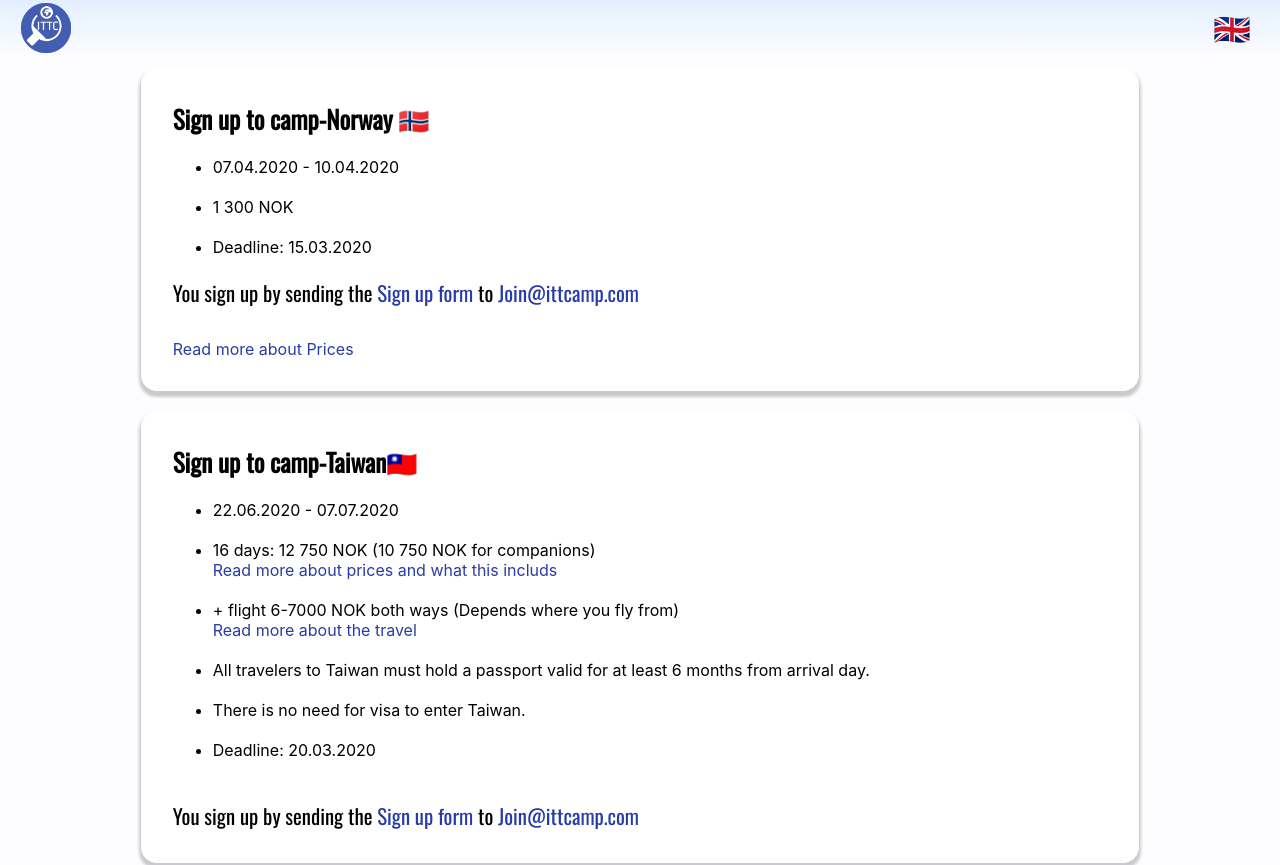
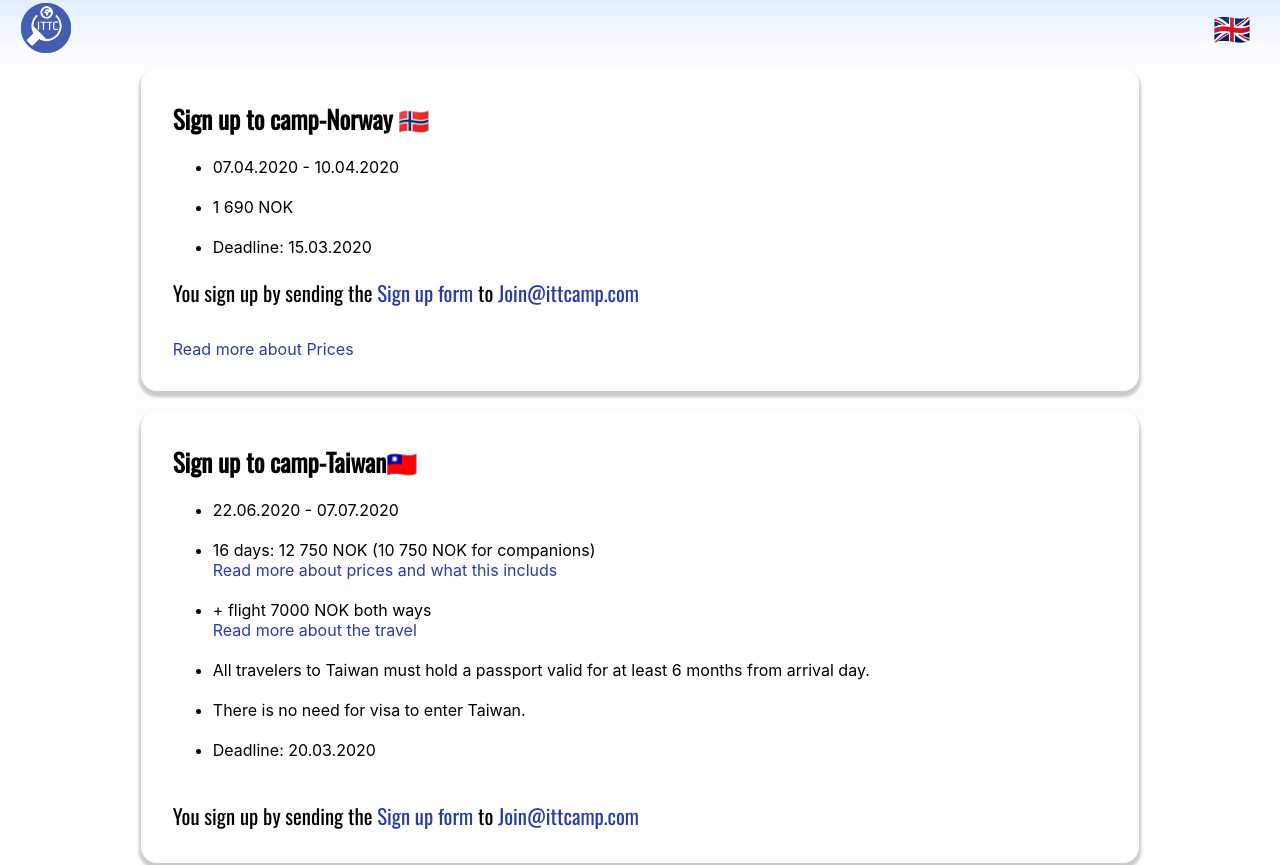
Before and after one commit to mikkelgud/InternationalTableTennisCamp, a React (Create React App) app: page /signup in a window 1280 px wide. Shown: the top 865 px of the page. Built offline with nearby package versions, Linux system fonts and the light colour scheme.

Commit message:
Changed price

```diff
--- a/src/components/camps/norwayCamp/NorwayPrices.js
+++ b/src/components/camps/norwayCamp/NorwayPrices.js
@@ -38,7 +38,7 @@ export default function Expences(props) {
       <StyledH3>Prices</StyledH3>
       <StyledText>
           <ul>
-          <StyledList>Whole camp of 4 days:<br/>--> 1 300 NOK </StyledList>
+          <StyledList>Whole camp of 4 days:<br/>--> 1 690 NOK </StyledList>
           </ul>
       </StyledText>
       <br/>
--- a/src/components/generalnfoPages/SignUp.js
+++ b/src/components/generalnfoPages/SignUp.js
@@ -55,7 +55,7 @@ export default function SignUp(props) {
                 <ul>
                     <li>  07.04.2020 - 10.04.2020</li>       <br/>
                     <li>
-                       1 300 NOK
+                       1 690 NOK
                     </li>
                     <br/>
                 <li>Deadline: 15.03.2020</li>
@@ -79,7 +79,7 @@ export default function SignUp(props) {
                 <StyledATagLink onClick={() => { props.history.push("/stay/Taiwan/prices") }}>Read more about prices and what this includs</StyledATagLink>
                 <br/>
                 <br/>
-                <li>+ flight 6-7000 NOK both ways (Depends where you fly from)</li>
+                <li>+ flight 7000 NOK both ways</li>
                 <StyledATagLink onClick={() => { props.history.push("/stay/Taiwan/travel") }}>Read more about the travel</StyledATagLink>
                 <br/>
                 <br/>
```
